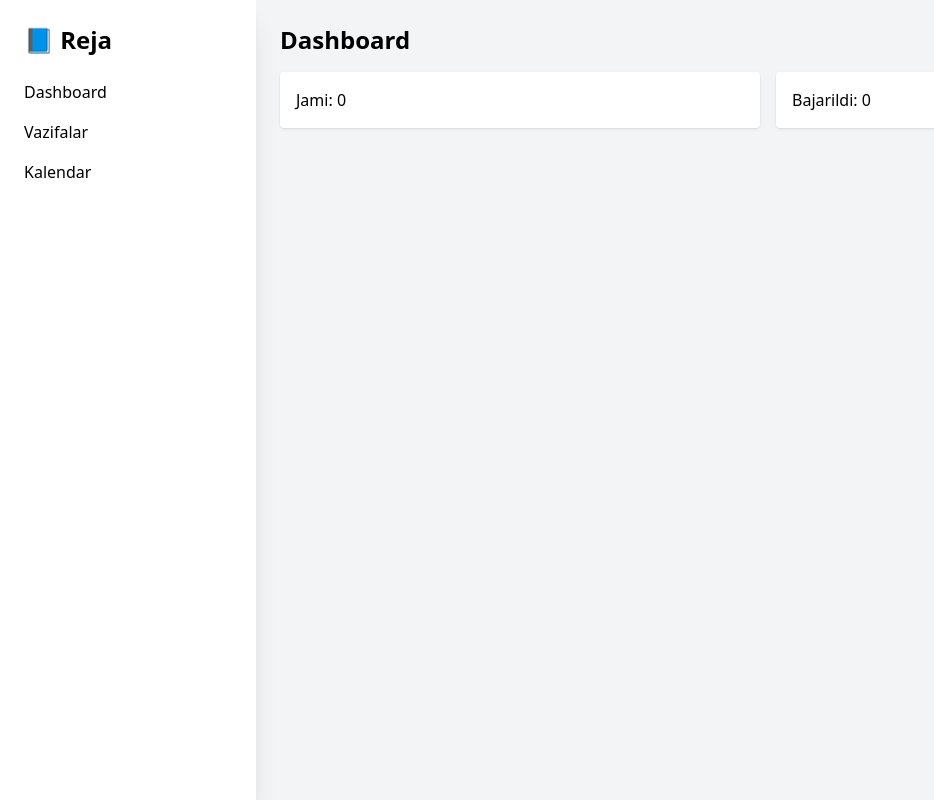
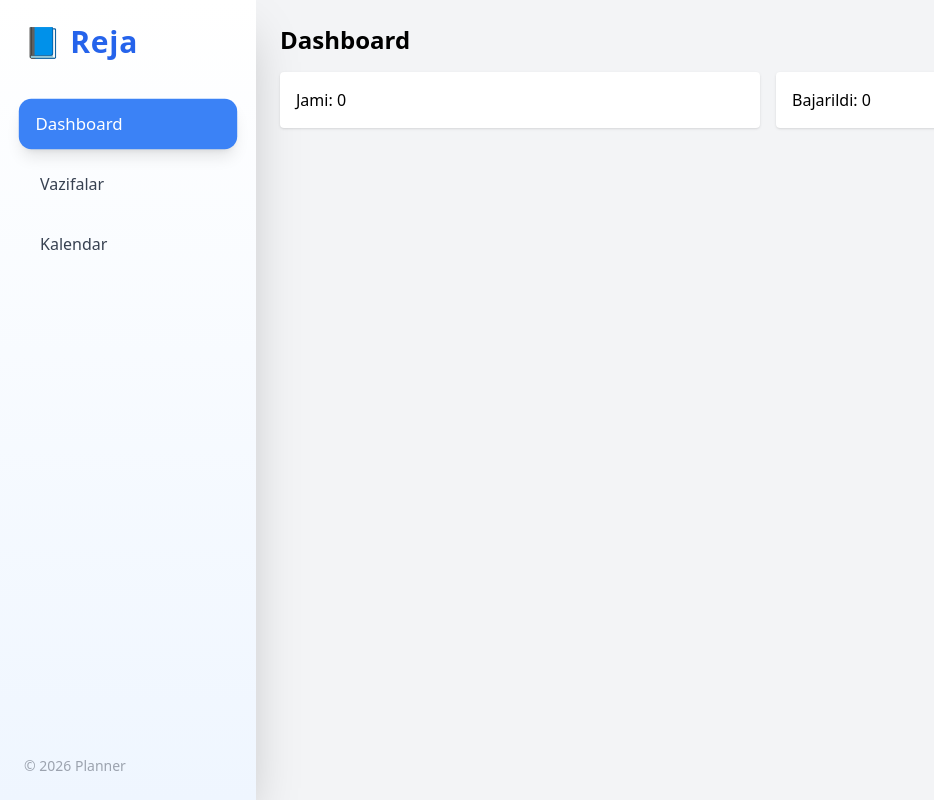
Before and after one commit to Odamov490/planner-pro, a React (Vite) app: page / in a window 1280 px wide. Shown: the whole page, without its empty margins (0-934 px from the left). Built offline with nearby package versions, Linux system fonts and the light colour scheme.

Commit message:
first commit - planner uz pro

```diff
--- a/src/components/Sidebar.jsx
+++ b/src/components/Sidebar.jsx
@@ -1,14 +1,50 @@
-import {Link} from "react-router-dom";
+import { Link, useLocation } from "react-router-dom";
 
-export default function Sidebar(){
- return (
-  <div className="w-64 h-screen bg-white shadow-xl p-6">
-   <h1 className="text-2xl font-bold mb-6">📘 Reja</h1>
-   <nav className="flex flex-col gap-4">
-    <Link to="/" className="hover:text-blue-500">Dashboard</Link>
-    <Link to="/tasks" className="hover:text-blue-500">Vazifalar</Link>
-    <Link to="/calendar" className="hover:text-blue-500">Kalendar</Link>
-   </nav>
-  </div>
- )
+export default function Sidebar() {
+  const location = useLocation();
+
+  const menu = [
+    { name: "Dashboard", path: "/" },
+    { name: "Vazifalar", path: "/tasks" },
+    { name: "Kalendar", path: "/calendar" },
+  ];
+
+  return (
+    <div className="w-64 h-screen bg-gradient-to-b from-white to-blue-50 shadow-2xl p-6 flex flex-col justify-between">
+
+      {/* Logo */}
+      <div>
+        <h1 className="text-3xl font-extrabold mb-10 text-blue-600 tracking-wide">
+          📘 Reja
+        </h1>
+
+        {/* Menu */}
+        <nav className="flex flex-col gap-3">
+          {menu.map((item, index) => {
+            const active = location.pathname === item.path;
+
+            return (
+              <Link
+                key={index}
+                to={item.path}
+                className={`px-4 py-3 rounded-xl font-medium transition duration-300
+                ${
+                  active
+                    ? "bg-blue-500 text-white shadow-lg scale-105"
+                    : "text-gray-700 hover:bg-blue-100 hover:text-blue-600 hover:scale-105"
+                }`}
+              >
+                {item.name}
+              </Link>
+            );
+          })}
+        </nav>
+      </div>
+
+      {/* Footer */}
+      <div className="text-sm text-gray-400 mt-10">
+        © 2026 Planner
+      </div>
+    </div>
+  );
 }
```
